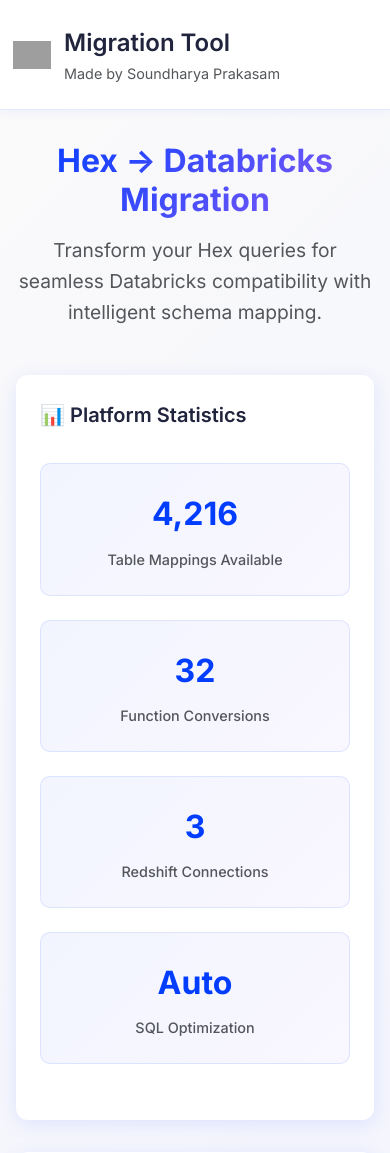
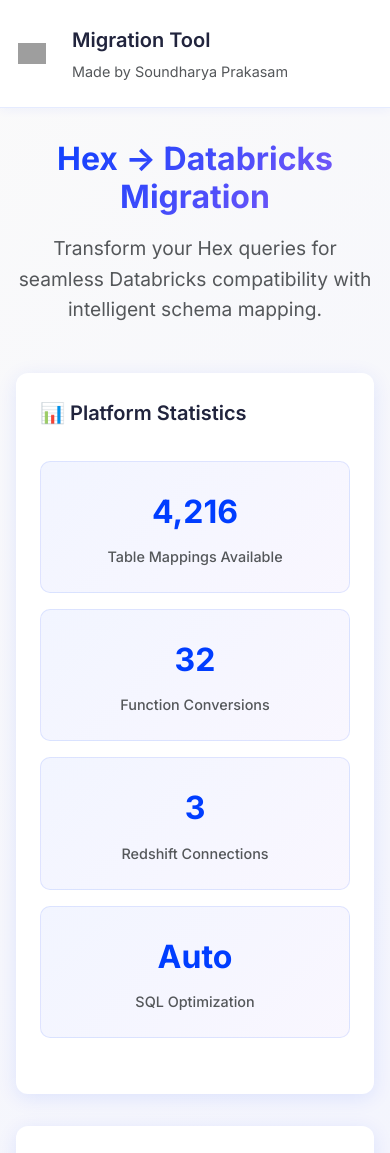
Before and after one commit to SP-Algolia/hex-migration-tool, a Flask app: page / in a window 390 px wide. Shown: the top 1153 px of the page. Run offline with Flask 3, Linux system fonts and the light colour scheme; grey boxes are pictures that could not be loaded.

Commit message:
🎨 UI Improvements: Fixed logo alignment and aligned all 4 stat boxes in single row
- Improved header layout with proper logo spacing and structured text
- Changed stat-grid to use 4 equal columns (repeat(4, 1fr)) instead of auto-fit
- Added responsive design for mobile: 2 columns on tablet, 1 column on phone
- Enhanced logo sizing and alignment with flex-shrink: 0
- Better visual hierarchy in header section

```diff
--- a/templates/index.html
+++ b/templates/index.html
@@ -56,20 +56,27 @@
             padding: 0 2rem;
             display: flex;
             align-items: center;
-            gap: 1rem;
+            gap: 1.5rem;
         }
 
         .algolia-logo {
-            width: 32px;
-            height: 32px;
+            width: 40px;
+            height: 40px;
             display: flex;
             align-items: center;
             justify-content: center;
+            flex-shrink: 0;
         }
 
-        .algolia-logo svg {
-            width: 28px;
-            height: 28px;
+        .algolia-logo img {
+            width: 36px;
+            height: auto;
+        }
+
+        .header-text {
+            display: flex;
+            flex-direction: column;
+            gap: 0.25rem;
         }
 
         .header-title {
@@ -248,7 +255,7 @@
 
         .stat-grid {
             display: grid;
-            grid-template-columns: repeat(auto-fit, minmax(200px, 1fr));
+            grid-template-columns: repeat(4, 1fr);
             gap: 1.5rem;
             margin: 2rem 0;
         }
@@ -445,6 +452,35 @@
             .header-content {
                 padding: 0 1rem;
             }
+
+            .stat-grid {
+                grid-template-columns: repeat(2, 1fr);
+                gap: 1rem;
+            }
+
+            .download-section {
+                flex-direction: column;
+            }
+        }
+
+        @media (max-width: 480px) {
+            .stat-grid {
+                grid-template-columns: 1fr;
+                gap: 1rem;
+            }
+
+            .algolia-logo {
+                width: 32px;
+                height: 32px;
+            }
+
+            .algolia-logo img {
+                width: 28px;
+            }
+
+            .header-title {
+                font-size: 1.25rem;
+            }
         }
 
         /* Animation */
@@ -477,9 +513,9 @@
     <header class="header">
         <div class="header-content">
             <div class="algolia-logo">
-                <img src="https://upload.wikimedia.org/wikipedia/commons/4/4c/Algolia_logo_full_blue.svg" alt="Algolia" style="height: 28px;">
+                <img src="https://upload.wikimedia.org/wikipedia/commons/4/4c/Algolia_logo_full_blue.svg" alt="Algolia">
             </div>
-            <div>
+            <div class="header-text">
                 <h1 class="header-title">Migration Tool</h1>
                 <p class="header-subtitle">Made by Soundharya Prakasam</p>
             </div>
```
